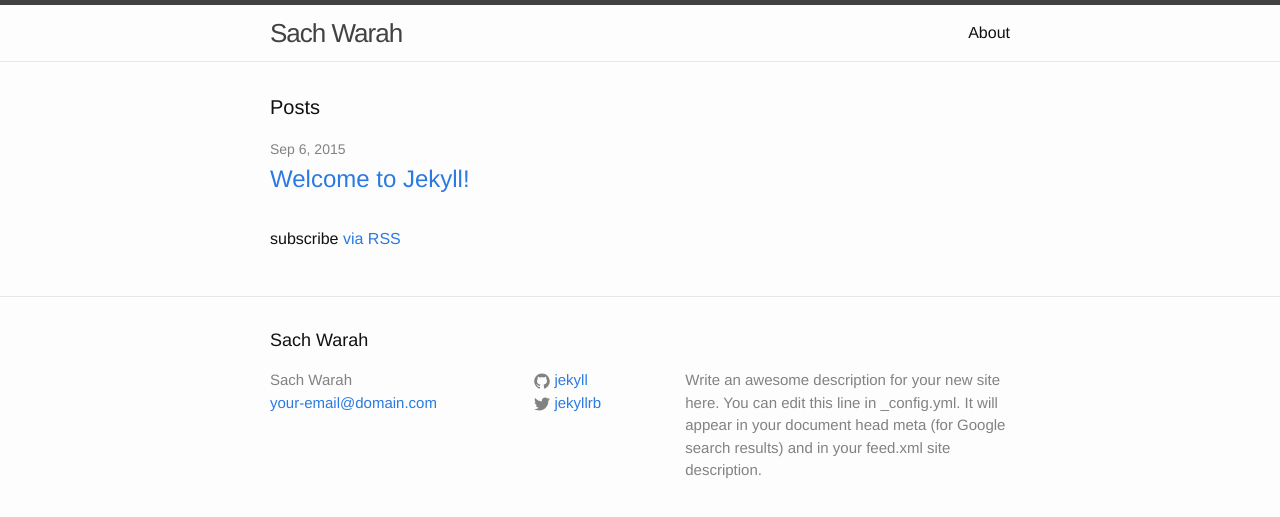
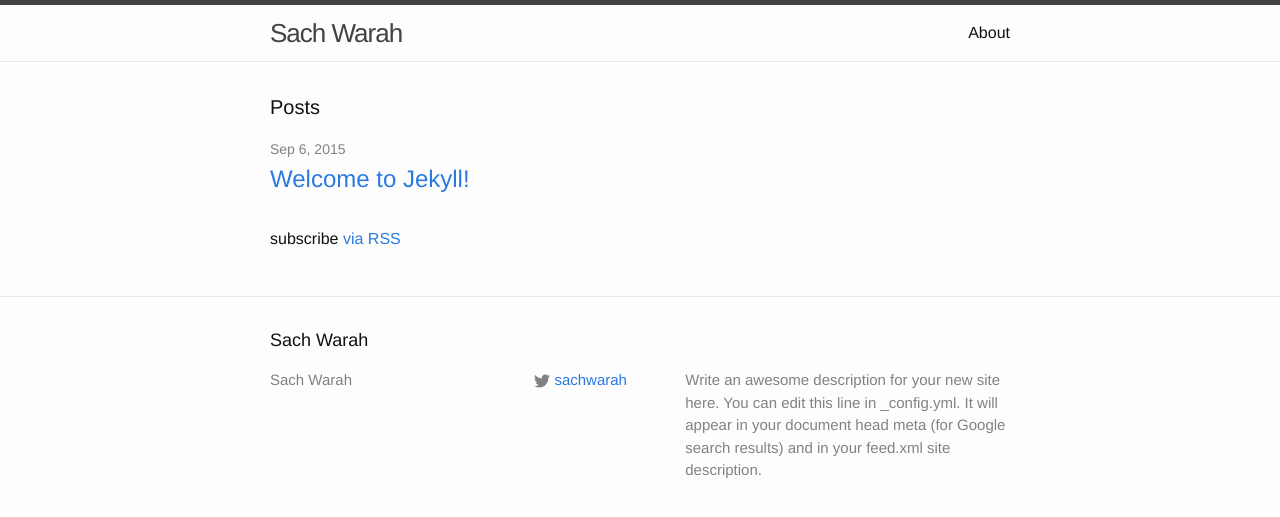
Before and after one commit to sachwarah/sachwarah.github.io, a Jekyll site: the page built from index.html, in a window 1280 px wide. Shown: the top 517 px of the page. Built offline with Jekyll 4.4.1, drawn with Linux system fonts in a browser that asks for light colours.

Commit message:
Changes contact details

```diff
--- a/_config.yml
+++ b/_config.yml
@@ -1,14 +1,14 @@
 # Site settings
 title: Sach Warah
-email: your-email@domain.com
+#email: your-email@domain.com
 description: > # this means to ignore newlines until "baseurl:"
   Write an awesome description for your new site here. You can edit this
   line in _config.yml. It will appear in your document head meta (for
   Google search results) and in your feed.xml site description.
 baseurl: "" # the subpath of your site, e.g. /blog/
 url: "http://yourdomain.com" # the base hostname & protocol for your site
-twitter_username: jekyllrb
-github_username:  jekyll
+twitter_username: sachwarah
+#github_username:  jekyll
 
 # Build settings
 markdown: kramdown
```
